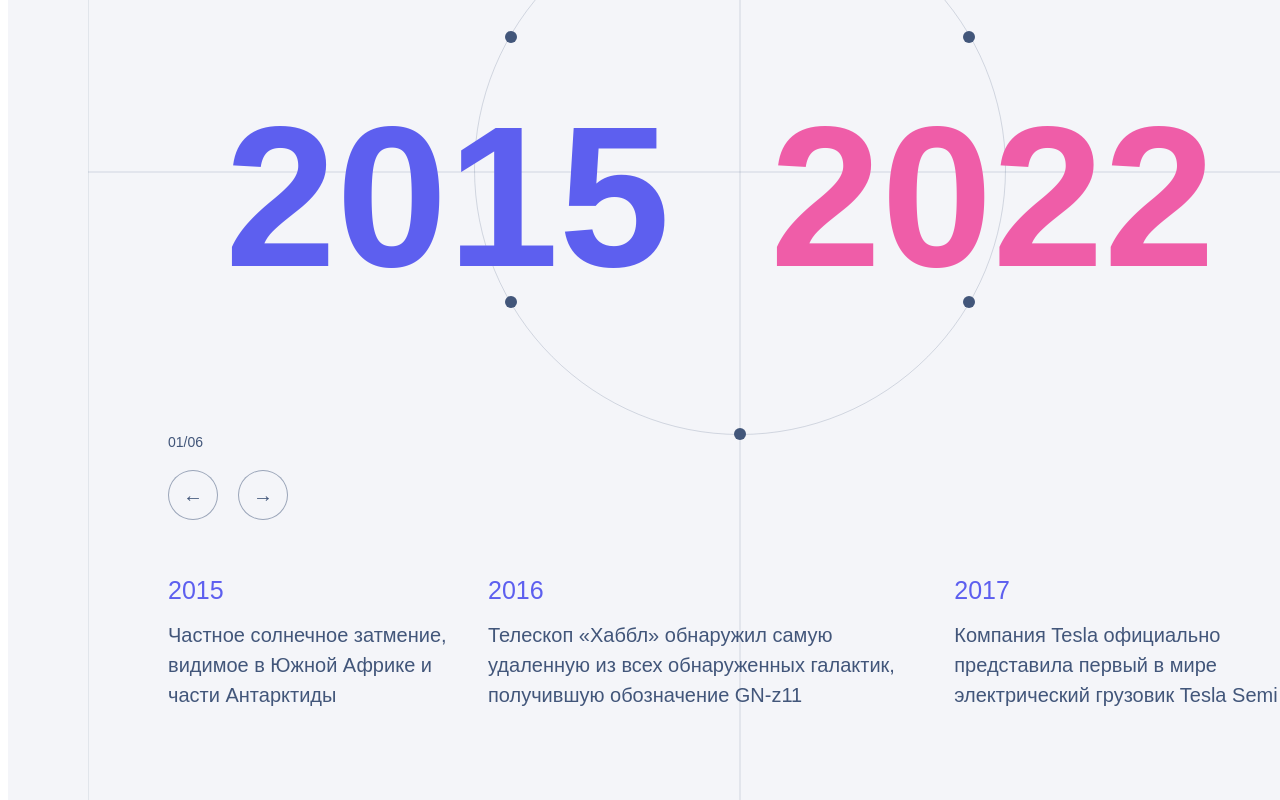
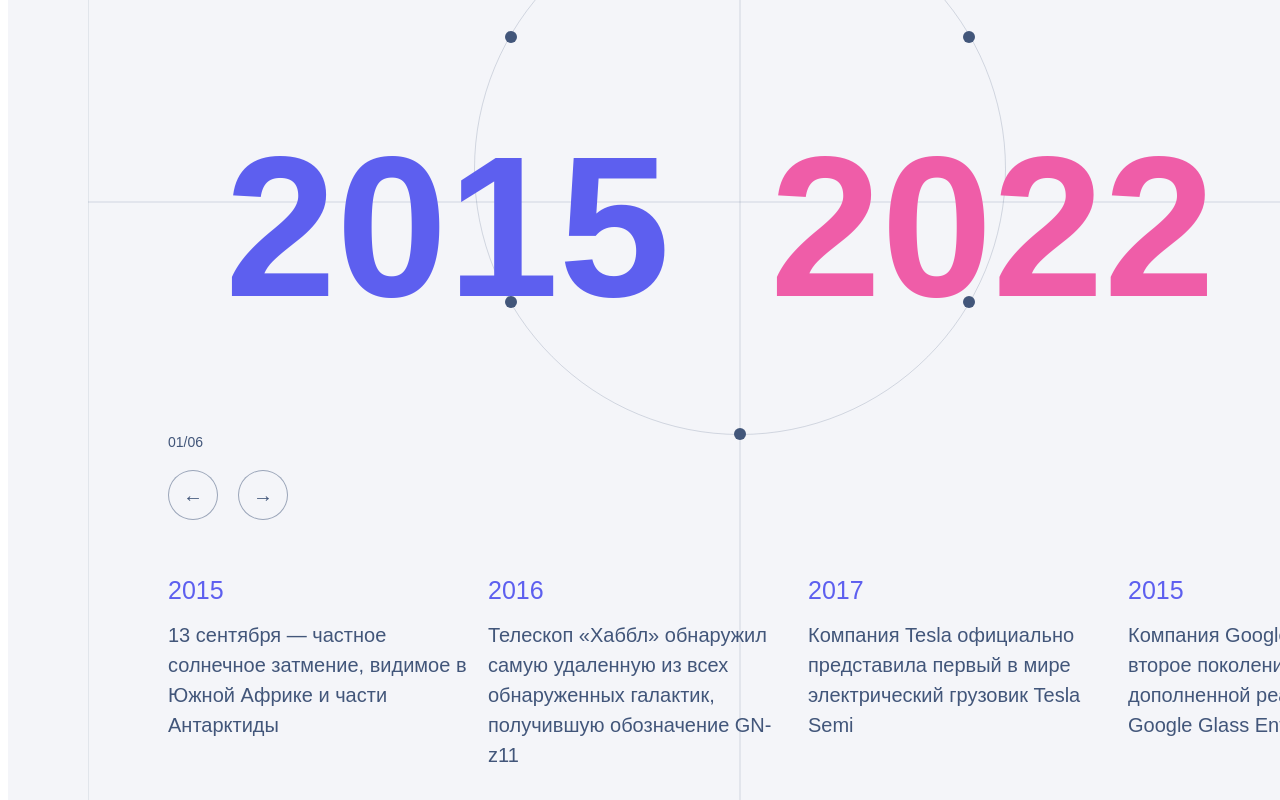
Before and after one commit to Sun-in-summer/only_for, a React app in the folder timeline-block/: page / in a window 1280 px wide. Shown: the part 734-1534 px from the top of the page. Built offline with nearby package versions, Linux system fonts and the light colour scheme.

Commit message:
mock data are  added to check  overtext in swiper slide

```diff
--- a/timeline-block/mocks/mock-data.ts
+++ b/timeline-block/mocks/mock-data.ts
@@ -13,7 +13,7 @@ export function getSampleData (): TimeSegment[]  {
           id: 1,
           year: 2015,
           description:
-          "Частное солнечное затмение, видимое в Южной Африке и части Антарктиды",
+            "13 сентября — частное солнечное затмение, видимое в Южной Африке и части Антарктиды",
         },
         {
           id: 2,
@@ -26,6 +26,54 @@ export function getSampleData (): TimeSegment[]  {
           year: 2017,
           description:
             "Компания Tesla официально представила первый в мире электрический грузовик Tesla Semi",
+        },
+        {
+          id: 4,
+          year: 2015,
+          description:
+            "Компания Google представила второе поколение очков дополненной реальности Google Glass Enterprise Edition",
+        },
+        {
+          id: 5,
+          year: 2016,
+          description:
+            "Компания SpaceX впервые успешно посадила первую ступень ракеты Falcon 9 на морскую платформу (Of Course I Still Love You)",
+        },
+        {
+          id: 6,
+          year: 2017,
+          description:
+            "Китайский квантовый спутник «Мо-Цзы» осуществил первую межконтинентальную квантовую видеосвязь",
+        },
+        {
+          id: 7,
+          year: 2018,
+          description:
+            "Европейский зонд «БепиКоломбо» отправился к Меркурию для изучения его магнитосферы и поверхности",
+        },
+        {
+          id: 8,
+          year: 2019,
+          description:
+            "Компания IBM представила первый коммерческий квантовый компьютер IBM Q System One",
+        },
+        {
+          id: 9,
+          year: 2020,
+          description:
+            "SpaceX и NASA успешно запустили пилотируемый корабль Crew Dragon к МКС (миссия Demo-2)",
+        },
+        {
+          id: 10,
+          year: 2021,
+          description:
+            "Китайский марсоход «Чжужун» успешно сел на Марс, став первой неамериканской миссией на поверхности планеты",
+        },
+        {
+          id: 11,
+          year: 2022,
+          description:
+            "Компания OpenAI представила ChatGPT — чат-бота на основе модели GPT-3.5, вызвавшего глобальный интерес к ИИ",
         },
       ],
     },
@@ -41,7 +89,11 @@ export function getSampleData (): TimeSegment[]  {
           description: "Запуск космического телескопа Хаббл в космос",
         },
         { id: 2, year: 1997, description: "Клонирование овцы Долли" },
-      { id: 3, year: 2000, description: "Завершение проекта «Геном человека»" },
+        {
+          id: 3,
+          year: 2000,
+          description: "Завершение проекта «Геном человека»",
+        },
         {
           id: 4,
           year: 2003,
@@ -55,7 +107,11 @@ export function getSampleData (): TimeSegment[]  {
       startYear: 1980,
       endYear: 1990,
       events: [
-      { id: 1, year: 1981, description: "Премьера мюзикла «Кошки» в Лондоне" },
+        {
+          id: 1,
+          year: 1981,
+          description: "Премьера мюзикла «Кошки» в Лондоне",
+        },
         { id: 2, year: 1985, description: "Открытие музея д'Орсе в Париже" },
         {
           id: 3,
@@ -70,9 +126,17 @@ export function getSampleData (): TimeSegment[]  {
       startYear: 1941,
       endYear: 1945,
       events: [
-      { id: 1, year: 1941, description: "Начало Великой Отечественной войны" },
+        {
+          id: 1,
+          year: 1941,
+          description: "Начало Великой Отечественной войны",
+        },
         { id: 2, year: 1942, description: "Сталинградская битва" },
-      { id: 3, year: 1944, description: "Открытие второго фронта в Нормандии" },
+        {
+          id: 3,
+          year: 1944,
+          description: "Открытие второго фронта в Нормандии",
+        },
         { id: 4, year: 1945, description: "Окончание Второй мировой войны" },
       ],
     },
@@ -82,10 +146,14 @@ export function getSampleData (): TimeSegment[]  {
       startYear: 2008,
       endYear: 2016,
       events: [
-      {  id: 1,year: 2008, description: "Летние Олимпийские игры в Пекине" },
-      {  id: 2,year: 2012, description: "Летние Олимпийские игры в Лондоне" },
-      {  id: 3,year: 2014, description: "Зимние Олимпийские игры в Сочи" },
-      {  id: 4,year: 2016, description: "Летние Олимпийские игры в Рио-де-Жанейро" },
+        { id: 1, year: 2008, description: "Летние Олимпийские игры в Пекине" },
+        { id: 2, year: 2012, description: "Летние Олимпийские игры в Лондоне" },
+        { id: 3, year: 2014, description: "Зимние Олимпийские игры в Сочи" },
+        {
+          id: 4,
+          year: 2016,
+          description: "Летние Олимпийские игры в Рио-де-Жанейро",
+        },
       ],
     },
     {
@@ -94,13 +162,18 @@ export function getSampleData (): TimeSegment[]  {
       startYear: 1961,
       endYear: 1975,
       events: [
-      {  id: 1,
+        {
+          id: 1,
           year: 1961,
           description: "Первый полет человека в космос - Юрий Гагарин",
         },
-      {  id: 2,year: 1965, description: "Первый выход человека в открытый космос" },
-      {  id: 3,year: 1969, description: "Высадка на Луну - Аполлон 11" },
-      {  id: 4,year: 1975, description: "Программа Союз-Аполлон" },
+        {
+          id: 2,
+          year: 1965,
+          description: "Первый выход человека в открытый космос",
+        },
+        { id: 3, year: 1969, description: "Высадка на Луну - Аполлон 11" },
+        { id: 4, year: 1975, description: "Программа Союз-Аполлон" },
       ],
     },
   ];
```
Lines whose indentation alone changed are shown as unchanged.
